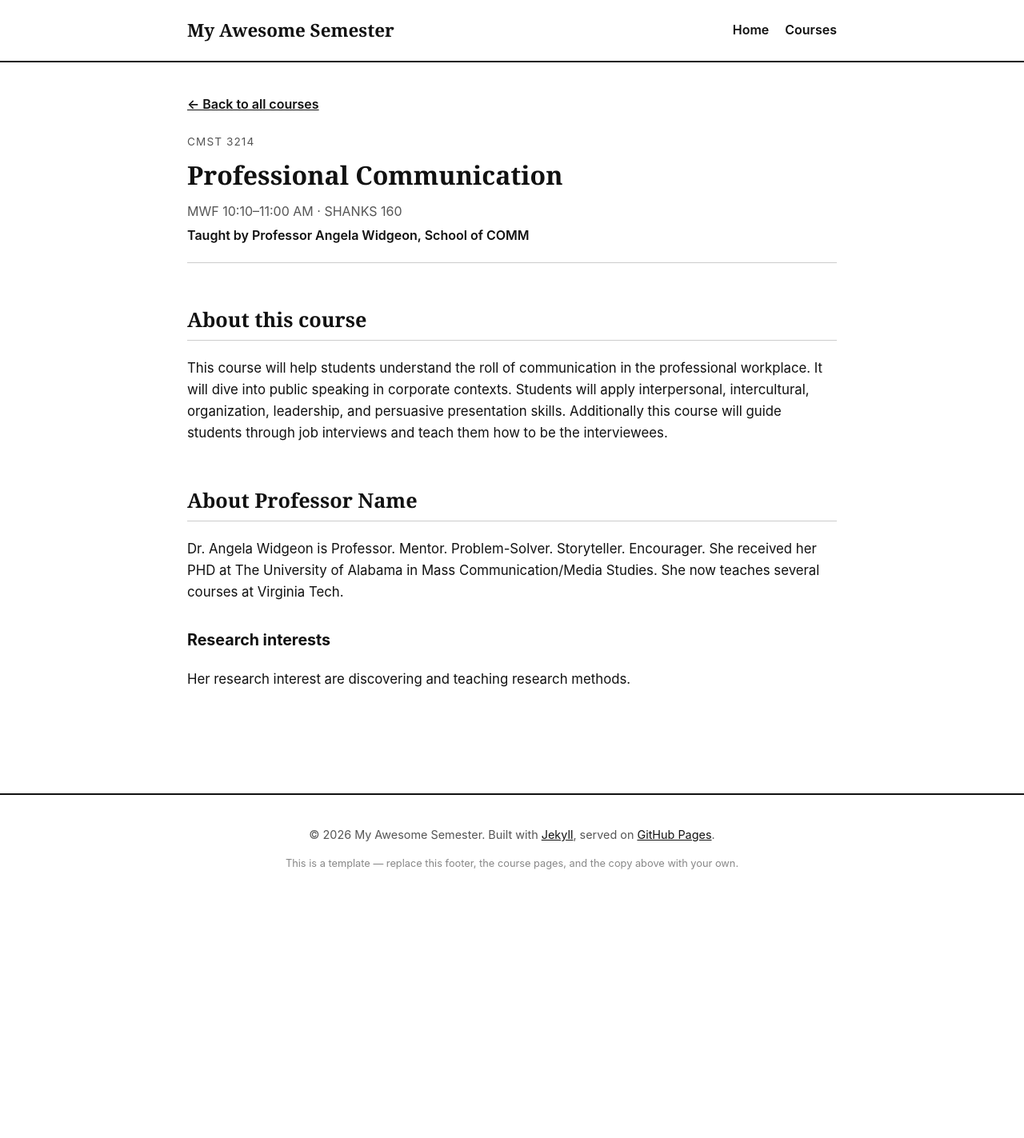
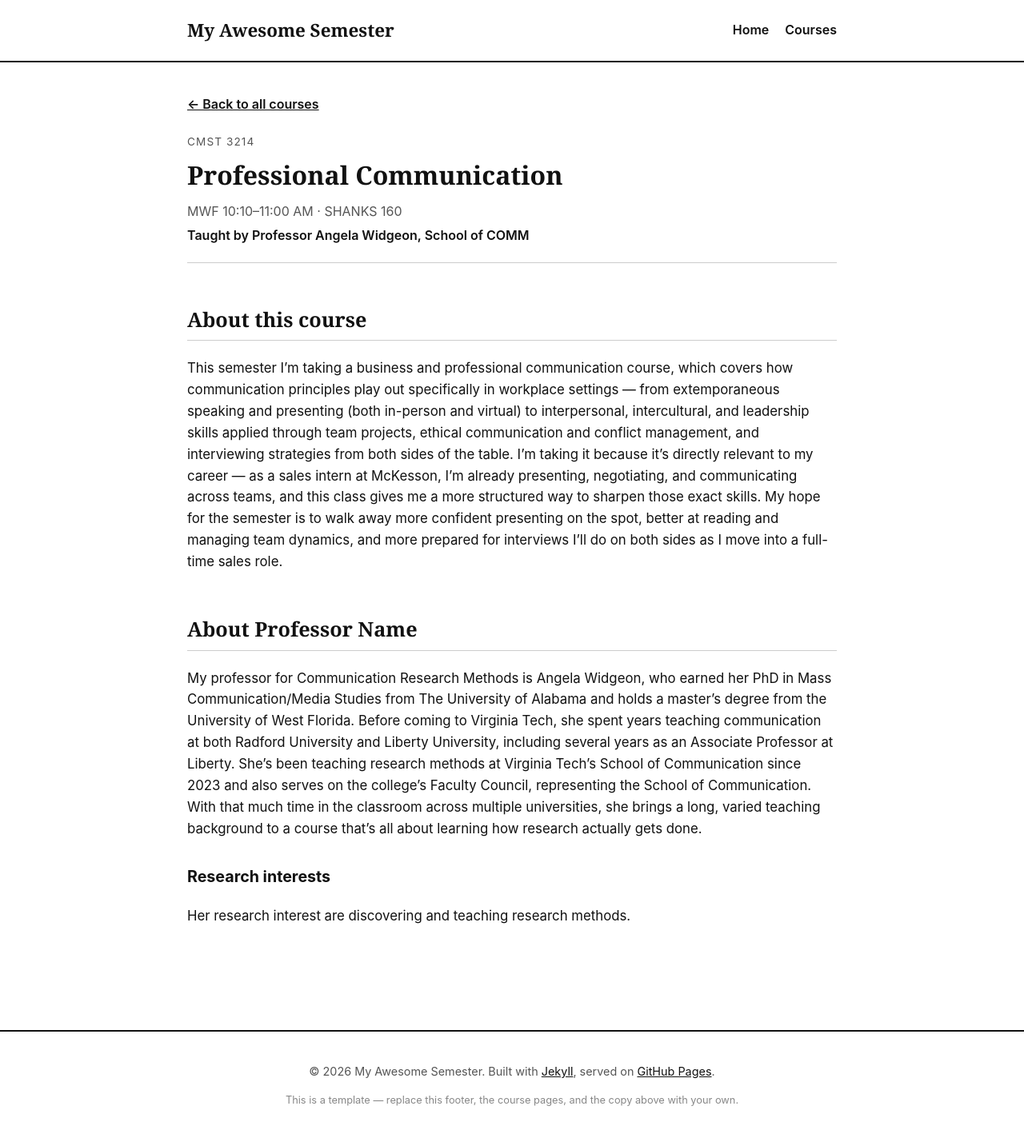
Before and after one commit to LilyS05/myawesomesemester, a Jekyll site: the page built from _courses/course-01.md, in a window 1280 px wide. Shown: the whole page at 80% size. Built offline with Jekyll 4.4.1, drawn with Linux system fonts in a browser that asks for light colours; before the commit the page ends 1127 px from its top, so only the background shows below that.

Commit message:
Revise course overview and professor information
Updated course description and professor details for clarity and relevance.

```diff
--- a/_courses/course-01.md
+++ b/_courses/course-01.md
@@ -10,13 +10,11 @@ instructor_department: "School of COMM"
 
 ## About this course
 
-This course will help students understand the roll of communication in the professional workplace. It will dive into public speaking in corporate contexts. Students will apply interpersonal, intercultural, organization, leadership, and persuasive presentation skills. Additionally this course will guide students through job interviews and teach them how to be the interviewees.
-
+This semester I'm taking a business and professional communication course, which covers how communication principles play out specifically in workplace settings — from extemporaneous speaking and presenting (both in-person and virtual) to interpersonal, intercultural, and leadership skills applied through team projects, ethical communication and conflict management, and interviewing strategies from both sides of the table. I'm taking it because it's directly relevant to my career — as a sales intern at McKesson, I'm already presenting, negotiating, and communicating across teams, and this class gives me a more structured way to sharpen those exact skills. My hope for the semester is to walk away more confident presenting on the spot, better at reading and managing team dynamics, and more prepared for interviews I'll do on both sides as I move into a full-time sales role.
 
 ## About Professor Name
 
-Dr. Angela Widgeon is Professor. Mentor. Problem-Solver. Storyteller. Encourager. She received her PHD at The University of Alabama in Mass Communication/Media Studies. She now teaches several courses at Virginia Tech.
-
+My professor for Communication Research Methods is Angela Widgeon, who earned her PhD in Mass Communication/Media Studies from The University of Alabama and holds a master's degree from the University of West Florida. Before coming to Virginia Tech, she spent years teaching communication at both Radford University and Liberty University, including several years as an Associate Professor at Liberty. She's been teaching research methods at Virginia Tech's School of Communication since 2023 and also serves on the college's Faculty Council, representing the School of Communication. With that much time in the classroom across multiple universities, she brings a long, varied teaching background to a course that's all about learning how research actually gets done.
 ### Research interests
 
 Her research interest are discovering and teaching research methods.
```
